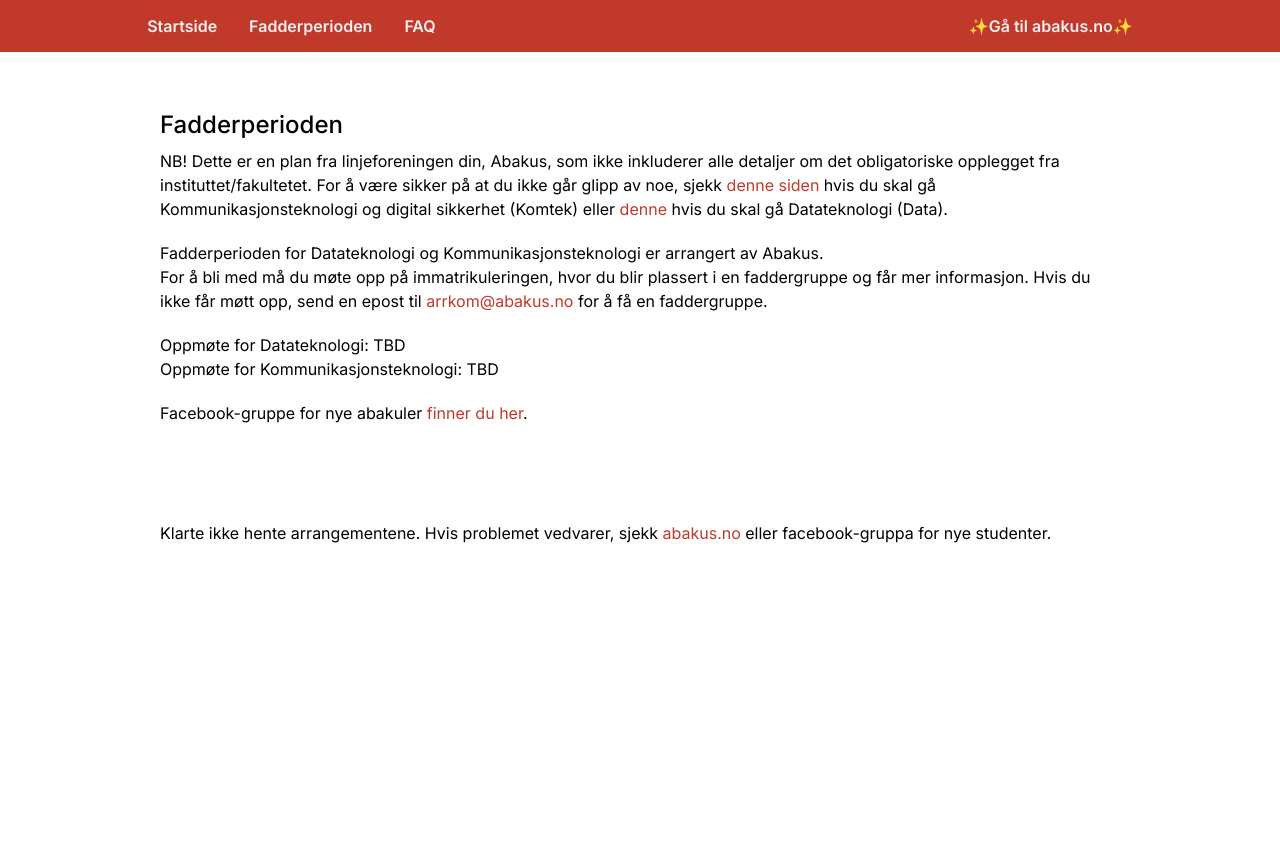
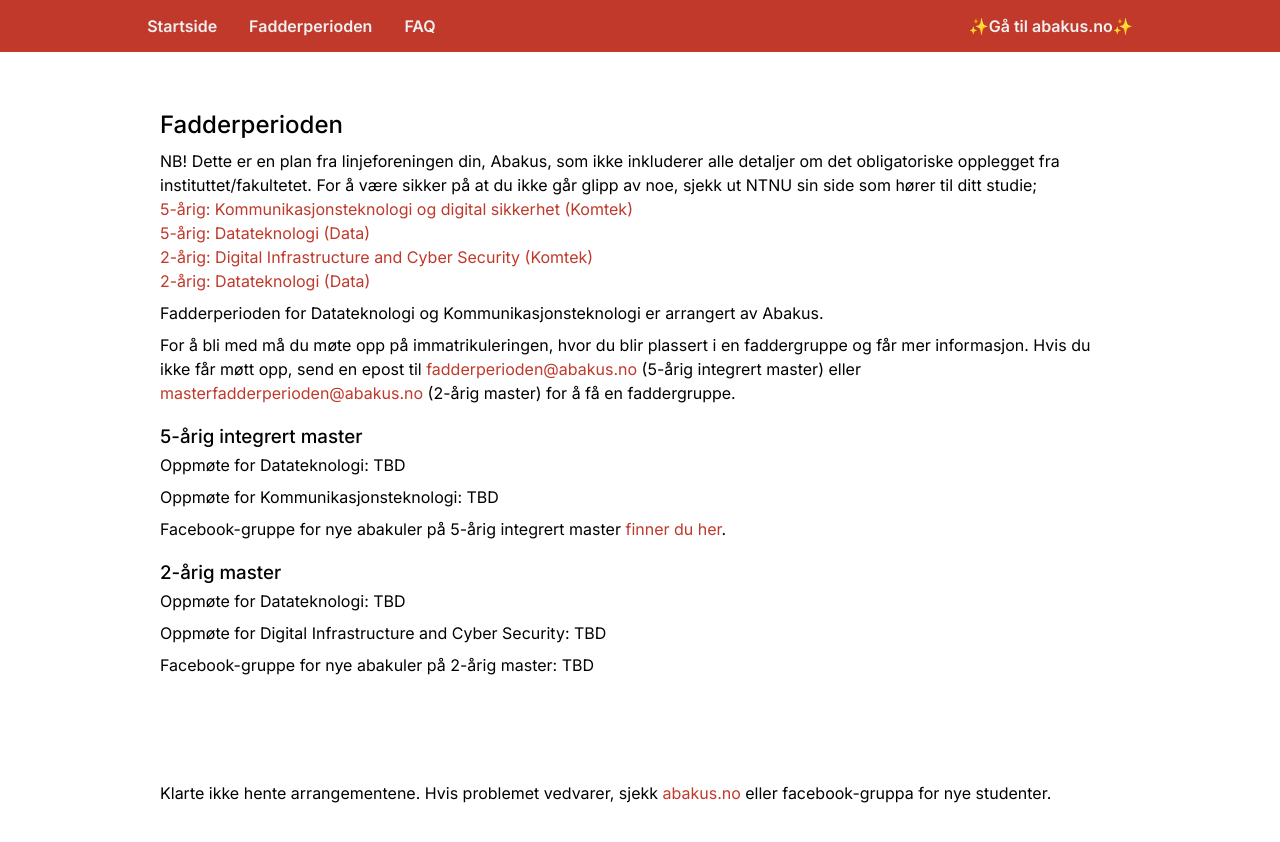
Before and after one commit to webkom/nyiabakus, a Next.js app: page /events in a window 1280 px wide. Shown: the top 842 px of the page. Before the commit the page ends 800 px from the top, so only its background shows below. Built offline with nearby package versions, Linux system fonts and the light colour scheme; no server answers.

Commit message:
Update info to better separate fp and mfp

```diff
--- a/components/FaqContent/index.tsx
+++ b/components/FaqContent/index.tsx
@@ -68,7 +68,7 @@
     title: "Pakkeliste til Fadderperioden",
     key: "pakkeliste",
     content:
-      "Til Fadderperioden er det en del arrangementer som har tema, som det kan være smart å tenke på før du reiser hjemmefra.\n\n- Piratkostyme\n- Hvitt laken uten stretch\n- Outfit til Ops, jeg kom feil\n- Hippieklær\n- Bevegelige klær som tåler å bli våte\n- Dress/Gallakjole",
+      "Til Fadderperioden er det en del arrangementer som har tema, som det kan være smart å tenke på før du reiser hjemmefra.\n\n- Piratkostyme (gjelder ikke 2-årig master)\n- Hvitt laken uten stretch\n- Outfit til Ops, jeg kom feil\n- Hippieklær\n- Bevegelige klær som tåler å bli våte\n- Dress/Gallakjole",
   },
   {
     title: "Kontaktinformasjon",
--- a/components/InfoSectionFP/styles.module.css
+++ b/components/InfoSectionFP/styles.module.css
@@ -8,3 +8,9 @@
   margin-bottom: 10px;
   font-weight: 500;
 }
+
+.subTitle {
+  margin-top: 20px;
+  margin-bottom: 5px;
+  font-weight: 500;
+}
--- a/components/InfoSectionTrondheim/index.tsx
+++ b/components/InfoSectionTrondheim/index.tsx
@@ -77,7 +77,7 @@
     ],
   },
   {
-    title: "Teknostart",
+    title: "Teknostart (kun 5-årig master)",
     icon: "laptop",
     description:
       "Teknostart er det obligatoriske faglige oppstarts-opplegget til instituttene. Her vil dere jobbe med faglig relevante ting i grupper, for å få en god start på studiehverdagen. Dette vil foregå på dagtid, tirsdag-fredag første uken.",
--- a/pages/events.tsx
+++ b/pages/events.tsx
@@ -39,18 +39,30 @@
 
   return (
     <>
-      <InfoSectionWrapper>
+      <InfoSectionWrapper contentClassName={styles.fpInfo}>
         <h2 className={styles.title}>Fadderperioden</h2>
         <p>
           NB! Dette er en plan fra linjeforeningen din, Abakus, som ikke
           inkluderer alle detaljer om det obligatoriske opplegget fra
           instituttet/fakultetet. For å være sikker på at du ikke går glipp av
-          noe, sjekk <a href="https://www.ntnu.no/studier/mtkom">denne siden</a>{" "}
-          hvis du skal gå Kommunikasjonsteknologi og digital sikkerhet (Komtek)
-          eller <a href="https://www.ntnu.no/studier/mtdt">denne</a> hvis du
-          skal gå Datateknologi (Data).
+          noe, sjekk ut NTNU sin side som hører til ditt studie;
+          <br />
+          <a href="https://www.ntnu.no/studier/mtkom">
+            5-årig: Kommunikasjonsteknologi og digital sikkerhet (Komtek)
+          </a>
+          <br />
+          <a href="https://www.ntnu.no/studier/mtdt">
+            5-årig: Datateknologi (Data)
+          </a>
+          <br />
+          <a href="https://www.ntnu.no/studier/mstcnns">
+            2-årig: Digital Infrastructure and Cyber Security (Komtek)
+          </a>{" "}
+          <br />
+          <a href="https://www.ntnu.no/studier/midt">
+            2-årig: Datateknologi (Data)
+          </a>
         </p>
-        <br />
         <p>
           Fadderperioden for Datateknologi og Kommunikasjonsteknologi er
           arrangert av Abakus.
@@ -59,15 +71,18 @@
           For å bli med må du møte opp på immatrikuleringen, hvor du blir
           plassert i en faddergruppe og får mer informasjon. Hvis du ikke får
           møtt opp, send en epost til{" "}
-          <a href="mailto:arrkom@abakus.no">arrkom@abakus.no</a> for å få en
-          faddergruppe.
+          <a href="mailto:fadderperioden@abakus.no">fadderperioden@abakus.no</a>{" "}
+          (5-årig integrert master) eller{" "}
+          <a href="mailto:masterfadderperioden@abakus.no">
+            masterfadderperioden@abakus.no
+          </a>{" "}
+          (2-årig master) for å få en faddergruppe.
         </p>
-        <br />
+        <h3 className={styles.subTitle}>5-årig integrert master</h3>
         <p>Oppmøte for Datateknologi: TBD</p>
         <p>Oppmøte for Kommunikasjonsteknologi: TBD</p>
-        <br />
         <p>
-          Facebook-gruppe for nye abakuler{" "}
+          Facebook-gruppe for nye abakuler på 5-årig integrert master{" "}
           <Link
             href={"https://www.facebook.com/groups/280352384450789/"}
             target={"_blank"}
@@ -76,6 +91,10 @@
           </Link>
           .
         </p>
+        <h3 className={styles.subTitle}>2-årig master</h3>
+        <p>Oppmøte for Datateknologi: TBD</p>
+        <p>Oppmøte for Digital Infrastructure and Cyber Security: TBD</p>
+        <p>Facebook-gruppe for nye abakuler på 2-årig master: TBD</p>
       </InfoSectionWrapper>
       {/* <InfoSectionWrapper>
         <FullscreenImage
--- a/styles/Home.module.css
+++ b/styles/Home.module.css
@@ -10,9 +10,19 @@
   object-fit: contain;
 }
 
+.fpInfo p {
+  margin-bottom: 0.5em;
+}
+
 .title {
   text-align: left;
   margin-top: 10px;
   margin-bottom: 10px;
   font-weight: 500;
 }
+
+.subTitle {
+  margin-top: 20px;
+  margin-bottom: 5px;
+  font-weight: 500;
+}
```
Also changed, not shown: components/Header/HeaderCards.tsx (+7 -1 lines), components/InfoSectionFP/index.tsx (+31 -10 lines).
